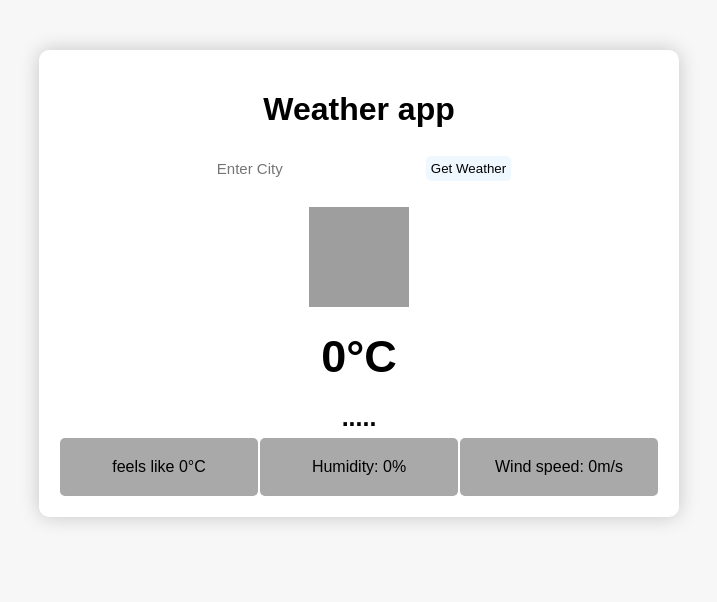
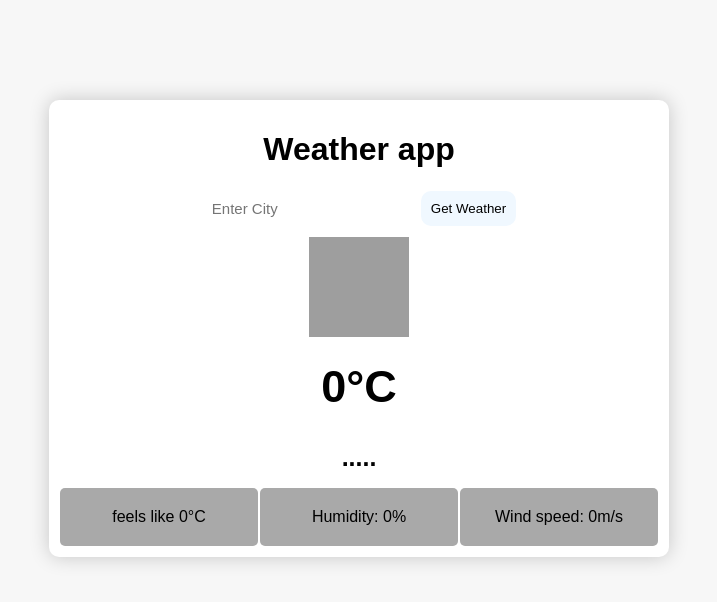
Before and after one commit to Susheel-123/Weather-app, a plain HTML site: page index.html in a window 1280 px wide. Shown: the whole page, without its empty margins (281-998 px from the left). Drawn offline with Linux system fonts and the light colour scheme; grey boxes are pictures that could not be loaded.

Commit message:
some changes

```diff
--- a/style.css
+++ b/style.css
@@ -1,5 +1,6 @@
 body{
-    margin: 0;
+    margin: 0px;
+    padding: 0px;
     font-family: 'Montserrat', sans-serif;
     background-color: #f7f7f7;
 }
@@ -7,27 +8,28 @@ body{
     background-color: #fff;
     box-shadow: 0 0 20px rgba(0,0,0,.2);
     margin: 0 auto;
-    margin-top: 50px;
+    margin-top: 100px;
     text-align: center;
     max-width: 600px;
+    max-height: 600px;
     border-radius: 10px;
-    padding: 20px;
+    padding: 10px;
 
 }
 
 form input[type="submit"]{
 
     background-color: #F0F8FF;
-    border-radius: 5px;
+    border-radius: 10px;
     border: none;
-    padding: 5px;
+    padding: 10px;
     cursor: pointer;
     transition: background-color .3s ease;
 
 }
 
 form input[type="text"]{
-
+    padding: 10px;
     border: none;
     outline: none;
     padding: 10px;
@@ -38,13 +40,14 @@ form input[type="text"]{
 form input[type="submit"]:hover{
 
 background-color: #808080;
-padding: 10px;
+
 }
 form{
     display: flex;
+    flex-wrap: wrap;
     align-items: center;
     justify-content: center;
-    margin-bottom: 20px;
+    margin-bottom: 10px;
 }
 .temperature{
     font-weight: bold;
@@ -55,12 +58,14 @@ form{
     font-weight: bold;
     font-size: 25px;
     margin: 5px;
+    padding: 10px;
 }
 .details{
     display: flex;
     justify-content: center;
     align-items: center;
     flex-wrap: wrap;
+    margin-top: 5px;
 
 }
 .details > div {
@@ -82,5 +87,4 @@ form{
     background-size: contain;
     background-position: center center;
     background-repeat: no-repeat;
-
 }
```
Also changed, not shown: index.html (+3 -3 lines).
